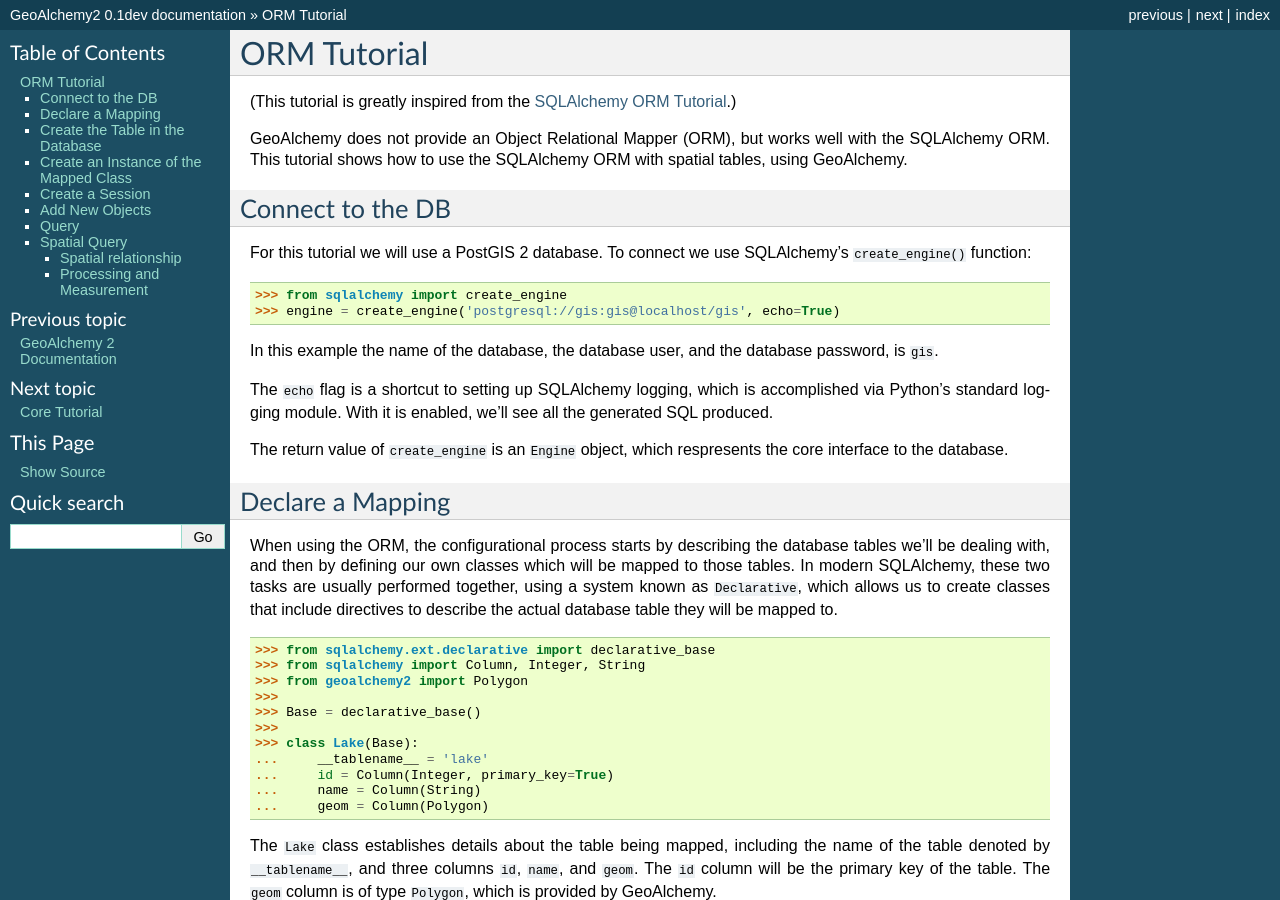
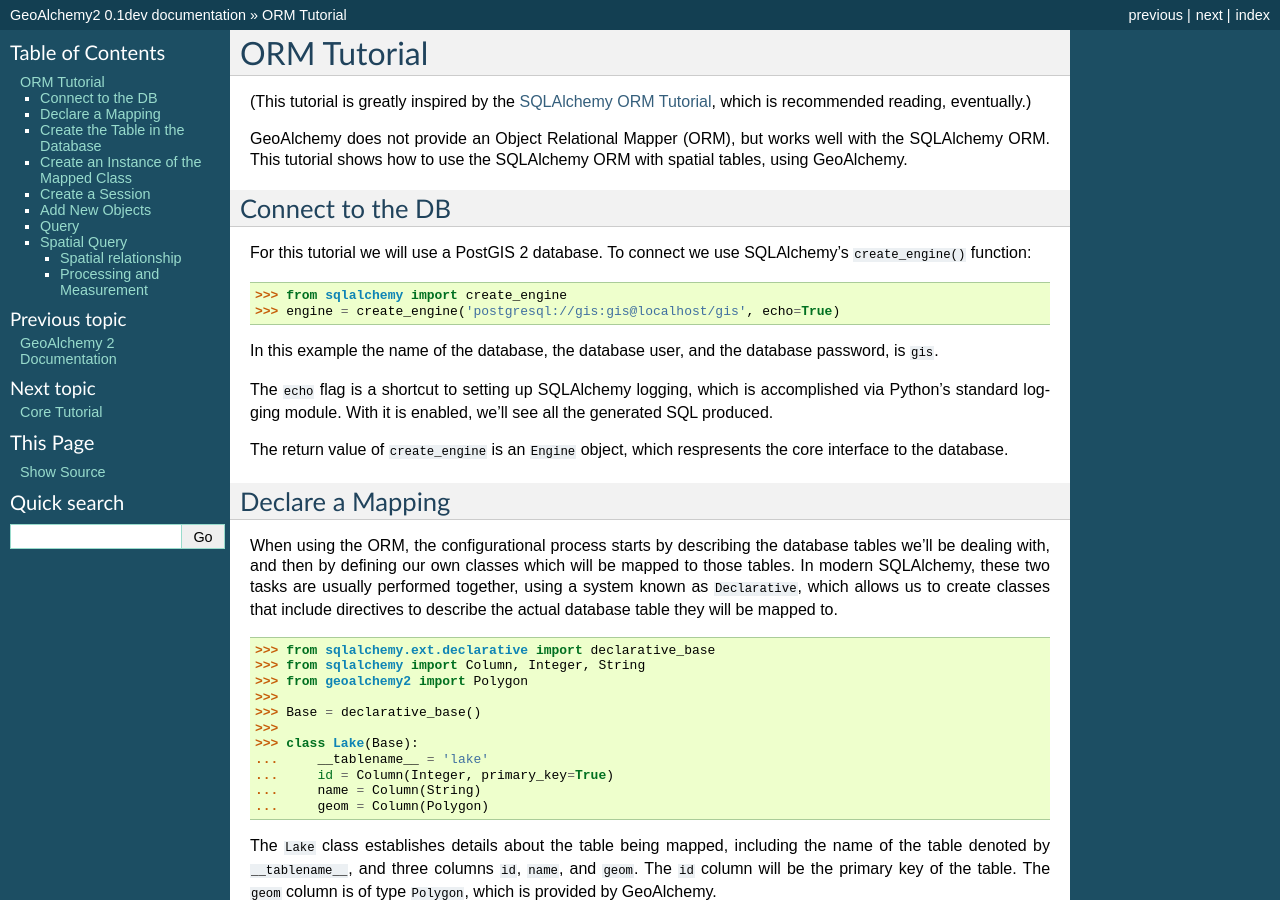
Before and after one commit to geoalchemy/geoalchemy2, a Sphinx documentation site: the page built from doc/orm_tutorial.rst, in a window 1280 px wide and 900 px high. Built offline with Sphinx 7.4.7, drawn with Linux system fonts in a browser that asks for light colours.

Commit message:
[doc] better intro to ORM tutorial

```diff
--- a/doc/orm_tutorial.rst
+++ b/doc/orm_tutorial.rst
@@ -3,9 +3,11 @@
 ORM Tutorial
 ============
 
-(This tutorial is greatly inspired from the `SQLAlchemy ORM Tutorial`_.)
+(This tutorial is greatly inspired by the `SQLAlchemy ORM Tutorial`_, which is
+recommended reading, eventually.)
 
-.. _SQLAlchemy ORM Tutorial: http://docs.sqlalchemy.org/en/latest/index.html
+.. _SQLAlchemy ORM Tutorial:
+    http://docs.sqlalchemy.org/en/latest/orm/tutorial.html
 
 GeoAlchemy does not provide an Object Relational Mapper (ORM), but works well
 with the SQLAlchemy ORM. This tutorial shows how to use the SQLAlchemy ORM with
```
